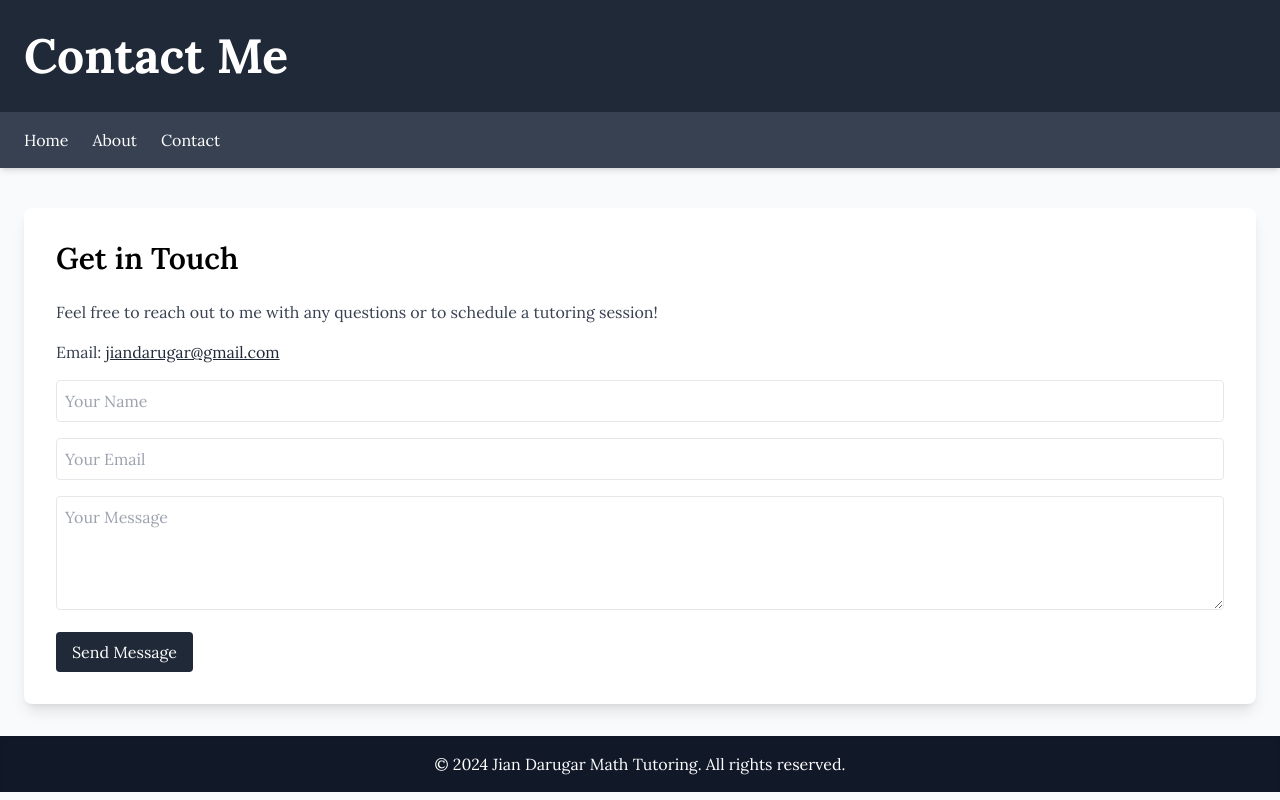
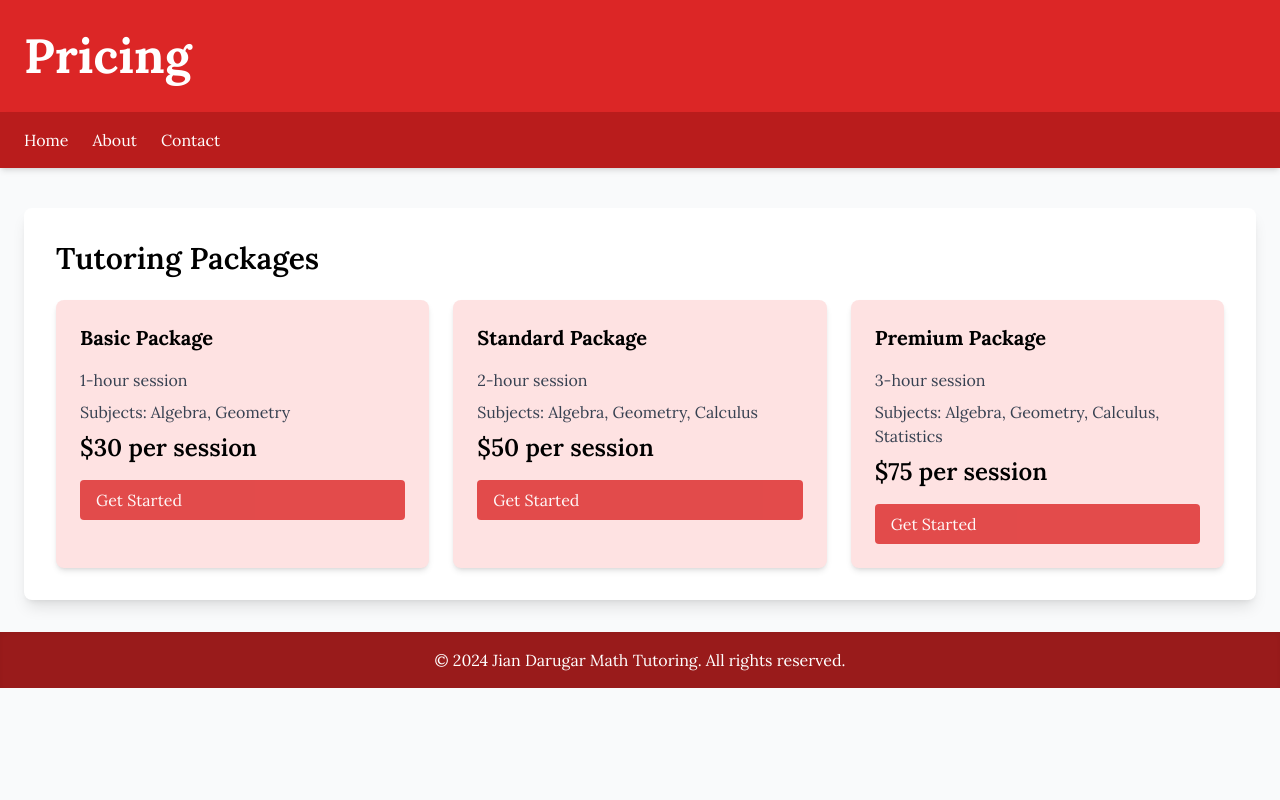
Before and after one commit to jiandarugar/Jian-s-Website, a plain HTML site: page pricing.html in a window 1280 px wide. Drawn offline with nearby package versions, Linux system fonts and the light colour scheme; a web font is replaced by a local one.

Commit message:
fixed mistake in pricing.html

```diff
--- a/pricing.html
+++ b/pricing.html
@@ -3,7 +3,7 @@
 <head>
     <meta charset="UTF-8">
     <meta name="viewport" content="width=device-width, initial-scale=1.0">
-    <title>Contact Jian Darugar</title>
+    <title>Pricing - Jian Darugar Math Tutor</title>
     <!-- Tailwind CSS via CDN -->
     <script src="https://cdn.tailwindcss.com"></script>
     <link rel="preconnect" href="https://fonts.googleapis.com">
@@ -17,37 +17,55 @@
 </head>
 
 <body class="bg-gray-50">
-    <header class="bg-gray-800 text-white shadow-lg">
+    <header class="bg-red-600 text-white shadow-lg">
         <div class="container mx-auto px-6 py-8">
-            <h1 class="text-5xl font-bold">Contact Me</h1>
+            <h1 class="text-5xl font-bold">Pricing</h1>
         </div>
     </header>
 
-    <nav class="bg-gray-700 shadow-md">
+    <nav class="bg-red-700 shadow-md">
         <div class="container mx-auto px-6 py-4">
             <ul class="flex space-x-6">
-                <li><a href="index.html" class="text-white hover:text-gray-300 transition">Home</a></li>
-                <li><a href="about.html" class="text-white hover:text-gray-300 transition">About</a></li>
-                <li><a href="contact.html#contact" class="text-white hover:text-gray-300 transition">Contact</a></li>
+                <li><a href="index.html" class="text-white hover:text-gray-200 transition">Home</a></li>
+                <li><a href="about.html" class="text-white hover:text-gray-200 transition">About</a></li>
+                <li><a href="contact.html" class="text-white hover:text-gray-200 transition">Contact</a></li>
             </ul>
         </div>
     </nav>
 
-    <main class="container mx-auto mt-10 px-6" id="contact">
+    <main class="container mx-auto mt-10 px-6">
         <section class="bg-white shadow-lg rounded-lg p-8">
-            <h2 class="text-3xl font-semibold mb-6">Get in Touch</h2>
-            <p class="text-gray-700 mb-4">Feel free to reach out to me with any questions or to schedule a tutoring session!</p>
-            <p class="text-gray-700 mb-4">Email: <a href="mailto:jiandarugar@gmail.com" class="text-gray-800 underline">jiandarugar@gmail.com</a></p>
-            <form action="#" method="post" class="space-y-4">
-                <input type="text" placeholder="Your Name" class="w-full p-2 border rounded" required>
-                <input type="email" placeholder="Your Email" class="w-full p-2 border rounded" required>
-                <textarea placeholder="Your Message" class="w-full p-2 border rounded" rows="4" required></textarea>
-                <button type="submit" class="bg-gray-800 text-white py-2 px-4 rounded hover:bg-gray-700 transition">Send Message</button>
-            </form>
+            <h2 class="text-3xl font-semibold mb-6">Tutoring Packages</h2>
+            <div class="grid grid-cols-1 md:grid-cols-2 lg:grid-cols-3 gap-6">
+                <!-- Package 1 -->
+                <div class="bg-red-100 p-6 rounded-lg shadow-md">
+                    <h3 class="text-xl font-bold mb-4">Basic Package</h3>
+                    <p class="text-gray-700 mb-2">1-hour session</p>
+                    <p class="text-gray-700 mb-2">Subjects: Algebra, Geometry</p>
+                    <p class="text-2xl font-semibold mb-4">$30 per session</p>
+                    <div class="bg-red-600 text-white py-2 px-4 rounded opacity-80">Get Started</div>
+                </div>
+                <!-- Package 2 -->
+                <div class="bg-red-100 p-6 rounded-lg shadow-md">
+                    <h3 class="text-xl font-bold mb-4">Standard Package</h3>
+                    <p class="text-gray-700 mb-2">2-hour session</p>
+                    <p class="text-gray-700 mb-2">Subjects: Algebra, Geometry, Calculus</p>
+                    <p class="text-2xl font-semibold mb-4">$50 per session</p>
+                    <div class="bg-red-600 text-white py-2 px-4 rounded opacity-80">Get Started</div>
+                </div>
+                <!-- Package 3 -->
+                <div class="bg-red-100 p-6 rounded-lg shadow-md">
+                    <h3 class="text-xl font-bold mb-4">Premium Package</h3>
+                    <p class="text-gray-700 mb-2">3-hour session</p>
+                    <p class="text-gray-700 mb-2">Subjects: Algebra, Geometry, Calculus, Statistics</p>
+                    <p class="text-2xl font-semibold mb-4">$75 per session</p>
+                    <div class="bg-red-600 text-white py-2 px-4 rounded opacity-80">Get Started</div>
+                </div>
+            </div>
         </section>
     </main>
 
-    <footer class="bg-gray-900 text-white p-4 mt-8 shadow-inner">
+    <footer class="bg-red-800 text-white p-4 mt-8 shadow-inner">
         <div class="container mx-auto text-center">
             <p>&copy; 2024 Jian Darugar Math Tutoring. All rights reserved.</p>
         </div>
```
